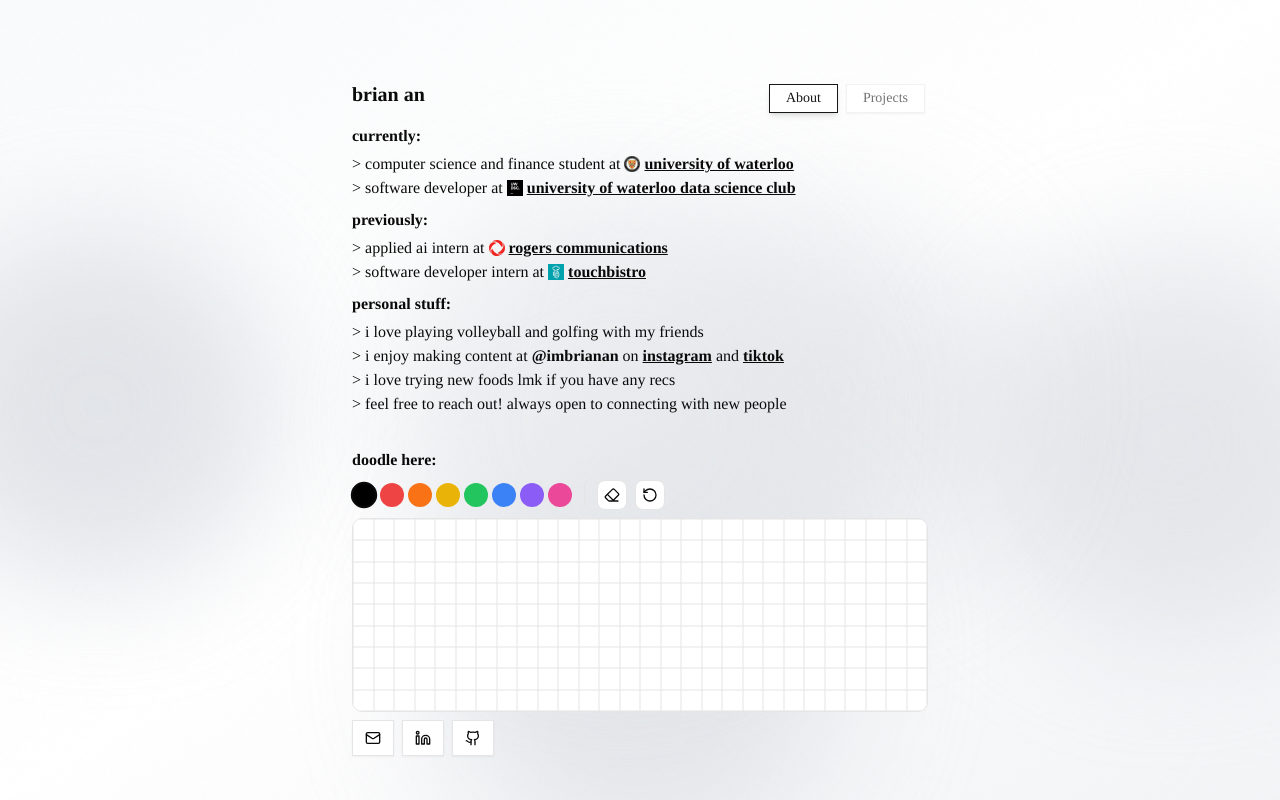
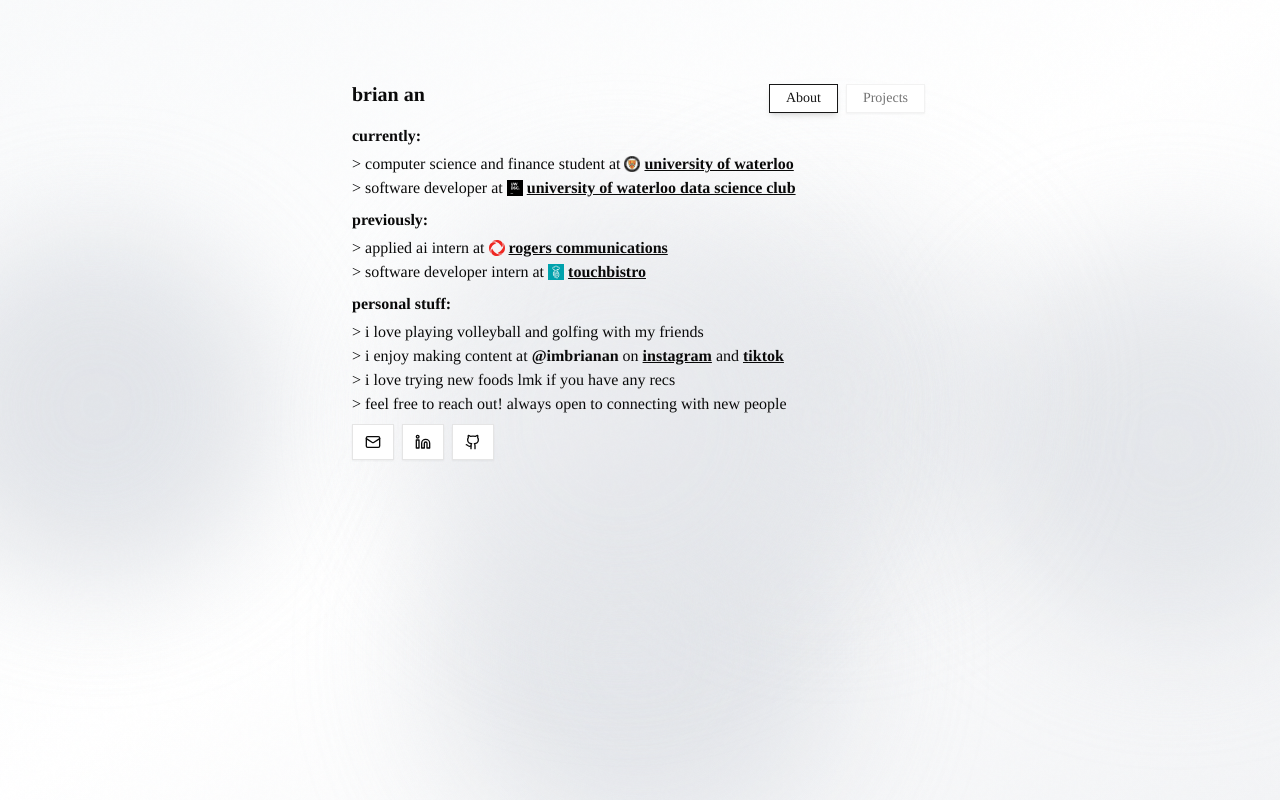
Before and after one commit to Brian-An/portfolio, a Next.js app: page / in a window 1280 px wide. Built offline with nearby package versions, Linux system fonts and the light colour scheme.

Commit message:
added project and remove doodle

```diff
--- a/components/DrawingCanvas.tsx
+++ /dev/null
@@ -1,257 +0,0 @@
-"use client";
-
-import { useRef, useState, useEffect, useCallback } from "react";
-import { RotateCcw, Eraser } from "lucide-react";
-import * as motion from "motion/react-client";
-
-const COLORS = [
-  "#000000", // Black
-  "#EF4444", // Red
-  "#F97316", // Orange
-  "#EAB308", // Yellow
-  "#22C55E", // Green
-  "#3B82F6", // Blue
-  "#8B5CF6", // Purple
-  "#EC4899", // Pink
-];
-
-const GRID_SIZE = 20;
-
-// Using lucide-react icons (RotateCcw, Eraser)
-
-export default function DrawingCanvas() {
-  const gridCanvasRef = useRef<HTMLCanvasElement>(null);
-  const drawCanvasRef = useRef<HTMLCanvasElement>(null);
-  const [isDrawing, setIsDrawing] = useState(false);
-  const [selectedColor, setSelectedColor] = useState(COLORS[0]);
-  const [isEraser, setIsEraser] = useState(false);
-  const lastPos = useRef<{ x: number; y: number } | null>(null);
-
-  const drawGrid = useCallback(
-    (ctx: CanvasRenderingContext2D, width: number, height: number) => {
-      ctx.strokeStyle = "#e5e5e5";
-      ctx.lineWidth = 1;
-
-      // Calculate grid to fit evenly (guard against zero)
-      const cols = Math.max(1, Math.floor(width / GRID_SIZE));
-      const rows = Math.max(1, Math.floor(height / GRID_SIZE));
-      const actualGridWidth = width / cols;
-      const actualGridHeight = height / rows;
-
-      // Draw vertical lines
-      for (let i = 0; i <= cols; i++) {
-        const x = Math.round(i * actualGridWidth);
-        ctx.beginPath();
-        ctx.moveTo(x, 0);
-        ctx.lineTo(x, height);
-        ctx.stroke();
-      }
-
-      // Draw horizontal lines
-      for (let i = 0; i <= rows; i++) {
-        const y = Math.round(i * actualGridHeight);
-        ctx.beginPath();
-        ctx.moveTo(0, y);
-        ctx.lineTo(width, y);
-        ctx.stroke();
-      }
-    },
-    []
-  );
-
-  const initCanvas = useCallback(() => {
-    const gridCanvas = gridCanvasRef.current;
-    const drawCanvas = drawCanvasRef.current;
-    if (!gridCanvas || !drawCanvas) return;
-
-    const gridCtx = gridCanvas.getContext("2d");
-    const drawCtx = drawCanvas.getContext("2d");
-    if (!gridCtx || !drawCtx) return;
-
-    // Set canvas size
-    const rect = gridCanvas.getBoundingClientRect();
-    const dpr = window.devicePixelRatio || 1;
-
-    // Setup grid canvas
-    gridCanvas.width = rect.width * dpr;
-    gridCanvas.height = rect.height * dpr;
-    gridCtx.scale(dpr, dpr);
-    gridCtx.fillStyle = "#ffffff";
-    gridCtx.fillRect(0, 0, rect.width, rect.height);
-    drawGrid(gridCtx, rect.width, rect.height);
-
-    // Setup drawing canvas
-    drawCanvas.width = rect.width * dpr;
-    drawCanvas.height = rect.height * dpr;
-    drawCtx.scale(dpr, dpr);
-  }, [drawGrid]);
-
-  const clearDrawing = useCallback(() => {
-    const drawCanvas = drawCanvasRef.current;
-    if (!drawCanvas) return;
-
-    const ctx = drawCanvas.getContext("2d");
-    if (!ctx) return;
-
-    ctx.clearRect(0, 0, drawCanvas.width, drawCanvas.height);
-  }, []);
-
-  useEffect(() => {
-    initCanvas();
-
-    const handleResize = () => {
-      initCanvas();
-    };
-
-    window.addEventListener("resize", handleResize);
-    return () => window.removeEventListener("resize", handleResize);
-  }, [initCanvas]);
-
-  const getPos = (e: React.MouseEvent | React.TouchEvent) => {
-    const canvas = drawCanvasRef.current;
-    if (!canvas) return { x: 0, y: 0 };
-
-    const rect = canvas.getBoundingClientRect();
-
-    if ("touches" in e) {
-      return {
-        x: e.touches[0].clientX - rect.left,
-        y: e.touches[0].clientY - rect.top,
-      };
-    }
-
-    return {
-      x: e.clientX - rect.left,
-      y: e.clientY - rect.top,
-    };
-  };
-
-  const startDrawing = (e: React.MouseEvent | React.TouchEvent) => {
-    setIsDrawing(true);
-    lastPos.current = getPos(e);
-  };
-
-  const draw = (e: React.MouseEvent | React.TouchEvent) => {
-    if (!isDrawing) return;
-
-    const canvas = drawCanvasRef.current;
-    const ctx = canvas?.getContext("2d");
-    if (!ctx || !lastPos.current) return;
-
-    const pos = getPos(e);
-
-    if (isEraser) {
-      // Use destination-out to erase (make transparent)
-      ctx.globalCompositeOperation = "destination-out";
-      ctx.beginPath();
-      ctx.moveTo(lastPos.current.x, lastPos.current.y);
-      ctx.lineTo(pos.x, pos.y);
-      ctx.strokeStyle = "rgba(0,0,0,1)";
-      ctx.lineWidth = 20;
-      ctx.lineCap = "round";
-      ctx.lineJoin = "round";
-      ctx.stroke();
-      ctx.globalCompositeOperation = "source-over";
-    } else {
-      ctx.beginPath();
-      ctx.moveTo(lastPos.current.x, lastPos.current.y);
-      ctx.lineTo(pos.x, pos.y);
-      ctx.strokeStyle = selectedColor;
-      ctx.lineWidth = 3;
-      ctx.lineCap = "round";
-      ctx.lineJoin = "round";
-      ctx.stroke();
-    }
-
-    lastPos.current = pos;
-  };
-
-  const stopDrawing = () => {
-    setIsDrawing(false);
-    lastPos.current = null;
-  };
-
-  const resetCanvas = () => {
-    clearDrawing();
-  };
-
-  const selectColor = (color: string) => {
-    setSelectedColor(color);
-    setIsEraser(false);
-  };
-
-  const toggleEraser = () => {
-    setIsEraser(!isEraser);
-  };
-
-  return (
-    <motion.div
-      className="w-full mt-6"
-      initial={{ opacity: 0, y: 20 }}
-      animate={{ opacity: 1, y: 0 }}
-      transition={{ duration: 0.5, ease: "easeOut", delay: 0.2 }}
-    >
-      <h1 className="font-semibold mb-2">doodle here:</h1>
-
-      {/* Toolbar */}
-      <div className="flex flex-wrap items-center gap-2 mb-2">
-        {/* Color palette */}
-        <div className="flex items-center gap-1">
-          {COLORS.map((color) => (
-            <button
-              key={color}
-              onClick={() => selectColor(color)}
-              className={`w-6 h-6 rounded-full border-2 transition-transform hover:scale-110 ${
-                selectedColor === color && !isEraser
-                  ? "border-foreground scale-110"
-                  : "border-transparent"
-              }`}
-              style={{ backgroundColor: color }}
-              aria-label={`Select ${color} color`}
-            />
-          ))}
-        </div>
-
-        <div className="h-6 w-px bg-border mx-1" />
-
-        {/* Eraser button */}
-        <button
-          onClick={toggleEraser}
-          className={`p-1.5 rounded-md border transition-colors ${
-            isEraser
-              ? "bg-foreground text-background border-foreground"
-              : "bg-background text-foreground border-border hover:bg-muted"
-          }`}
-          aria-label="Eraser"
-        >
-          <Eraser size={16} />
-        </button>
-
-        {/* Reset button */}
-        <button
-          onClick={resetCanvas}
-          className="p-1.5 rounded-md border border-border bg-background text-foreground hover:bg-muted transition-colors"
-          aria-label="Reset canvas"
-        >
-          <RotateCcw size={16} />
-        </button>
-      </div>
-
-      {/* Canvas - two layers: grid (bottom) and drawing (top) */}
-      <div className="border border-border rounded-lg overflow-hidden relative">
-        <canvas ref={gridCanvasRef} className="w-full h-48" />
-        <canvas
-          ref={drawCanvasRef}
-          className="w-full h-48 cursor-crosshair touch-none absolute top-0 left-0"
-          onMouseDown={startDrawing}
-          onMouseMove={draw}
-          onMouseUp={stopDrawing}
-          onMouseLeave={stopDrawing}
-          onTouchStart={startDrawing}
-          onTouchMove={draw}
-          onTouchEnd={stopDrawing}
-        />
-      </div>
-    </motion.div>
-  );
-}
--- a/components/sections/About.tsx
+++ b/components/sections/About.tsx
@@ -3,7 +3,6 @@
 import Link from "next/link";
 import Image from "next/image";
 import * as motion from "motion/react-client";
-import DrawingCanvas from "@/components/DrawingCanvas";
 
 export default function About() {
   return (
@@ -126,7 +125,6 @@
           </p>
         </div>
       </div>
-      <DrawingCanvas />
     </motion.div>
   );
 }
--- a/constants/projects.ts
+++ b/constants/projects.ts
@@ -1,4 +1,20 @@
 export const PROJECTS = [
+  {
+    title: "Wisconsin Law Enforcement RAG System",
+    description:
+      "A RAG system for the Wisconsin Law Enforcement officers to query state statutes, case law, and department policies through a conversational chat interface.",
+    link: "https://github.com/Brian-An/Wisconsin-Law-RAG-Chat",
+    techStack: [
+      "Python",
+      "FastAPI",
+      "PostgreSQL",
+      "OpenAI API",
+      "TypeScript",
+      "Next.js",
+      "Tailwind CSS",
+      "ChromaDB",
+    ],
+  },
   {
     title: "AdBrain",
     description:
```
